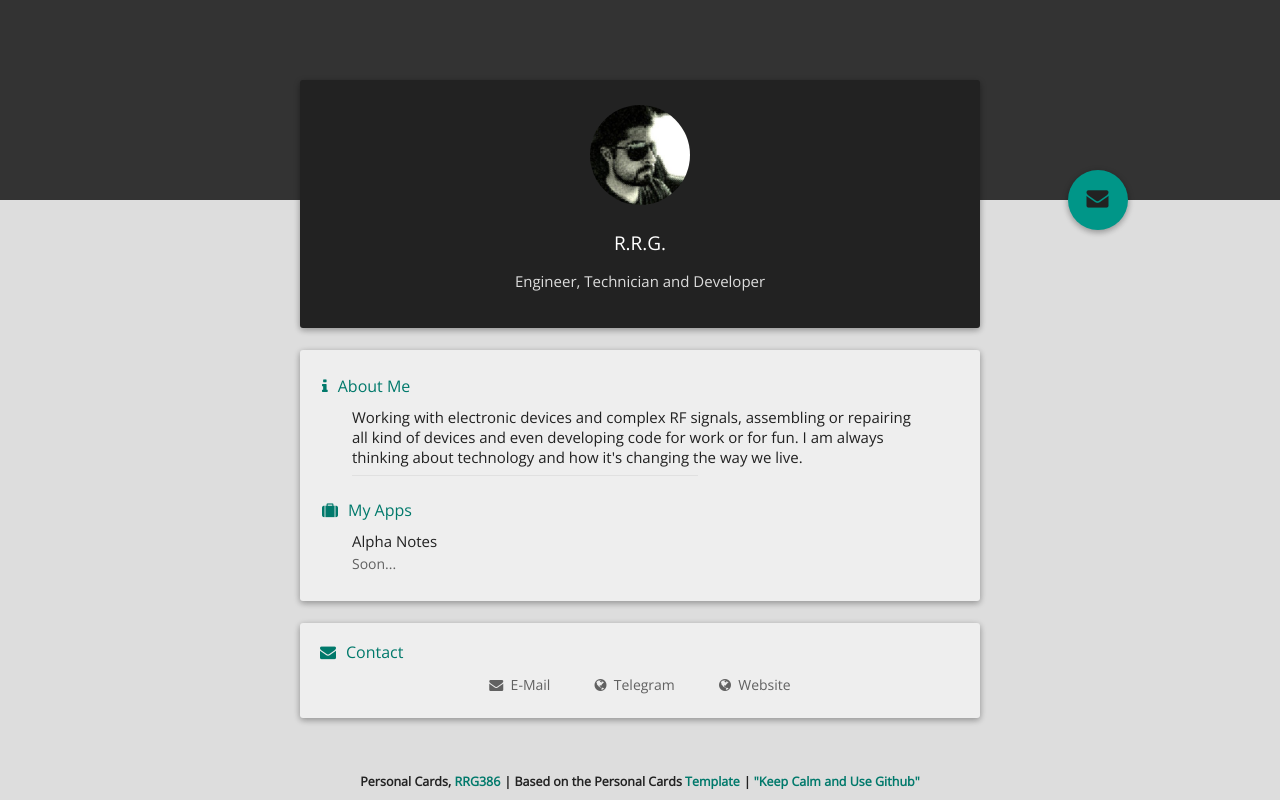
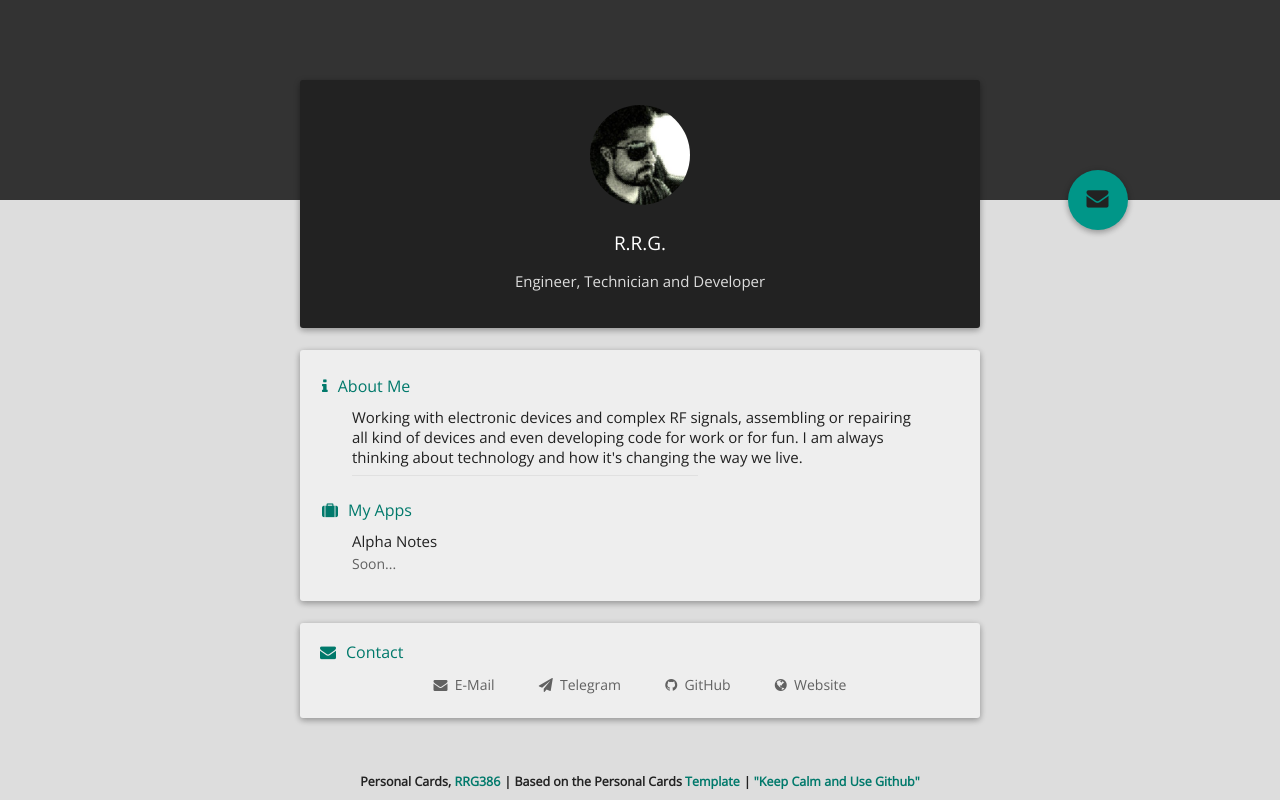
Before and after one commit to RRG1986/RRG1986.github.io, a plain HTML site: page index.html in a window 1280 px wide. Drawn offline with nearby package versions, Linux system fonts and the light colour scheme.

Commit message:
Update index.html

```diff
--- a/index.html
+++ b/index.html
@@ -56,7 +56,8 @@
 		<div class="title"><i class="fa fa-envelope"></i>Contact</div>
 		<div class="content">
 			<div class="contacts"><a href="mailto:rrg386@tutanota.com"><i class="fa fa-envelope"></i>&nbsp; E-Mail</a></div>
-			<div class="contacts"><a href="https://t.me/MadebyRRG" target="_blank"><i class="fa fa-globe"></i>&nbsp; Telegram</a></div>
+			<div class="contacts"><a href="https://t.me/MadebyRRG" target="_blank"><i class="fa fa-paper-plane"></i>&nbsp; Telegram</a></div>
+			<div class="contacts"><a href="http://github.com/RRG386" target="_blank"><i class="fa fa-github"></i>&nbsp; GitHub</a></div>
 			<div class="contacts"><a href="http://RRG386.github.io" target="_blank"><i class="fa fa-globe"></i>&nbsp; Website</a></div>
 			<!-- You can add more contacts! -->
 		</div>
```
